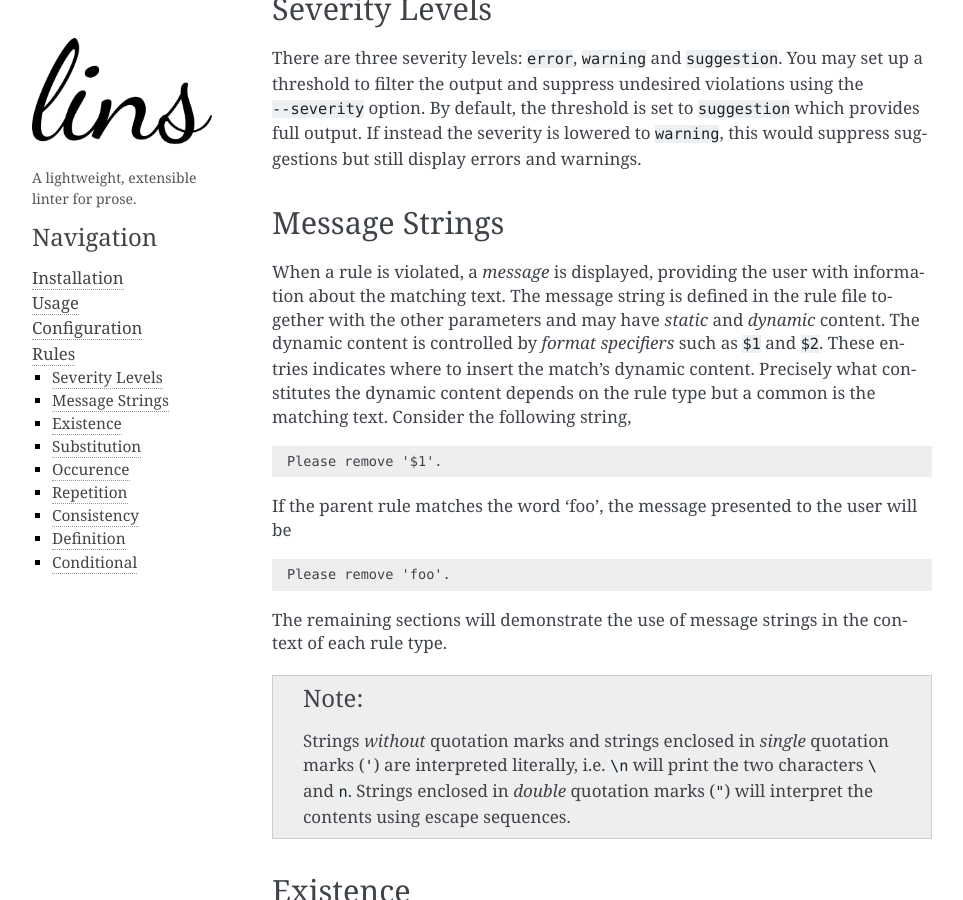
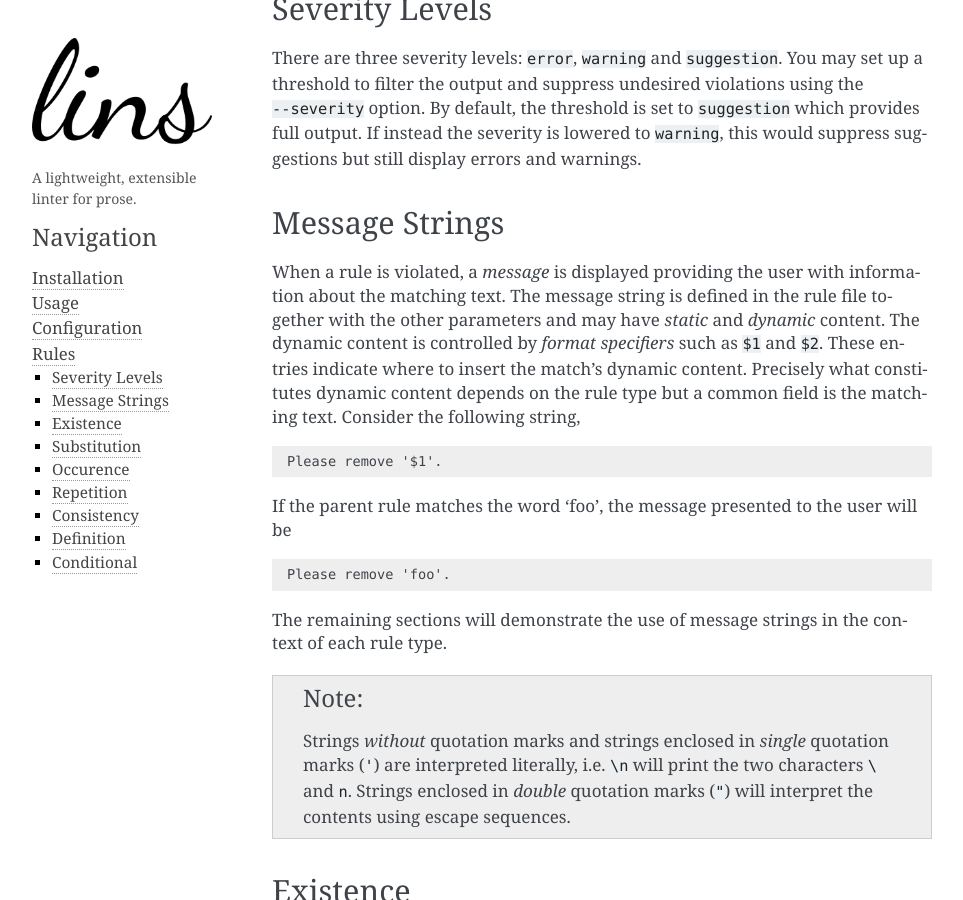
Before and after one commit to sthenic/lins, a Sphinx documentation site: the page built from doc/_source/rules.rst, in a window 1280 px wide and 900 px high, scrolled down 350 px. Shown: the whole window, without its empty margins (148-1111 px from the left). Built offline with Sphinx 7.4.7, drawn with Linux system fonts in a browser that asks for light colours.

Commit message:
[docs] Cleanup

```diff
--- a/doc/_source/configuration.rst
+++ b/doc/_source/configuration.rst
@@ -41,10 +41,6 @@ and explain its contents.
 
 .. literalinclude:: lins.cfg
     :language: cfg
-
-.. * File naming
-.. * Search behavior
-.. * Format?
 
 .. _`cfg_rule_dirs`:
 
--- a/doc/_source/rules.rst
+++ b/doc/_source/rules.rst
@@ -35,13 +35,13 @@ warnings.
 Message Strings
 ===============
 
-When a rule is violated, a *message* is displayed, providing the user with
+When a rule is violated, a *message* is displayed providing the user with
 information about the matching text. The message string is defined in the rule
 file together with the other parameters and may have *static* and *dynamic*
 content. The dynamic content is controlled by *format specifiers* such as ``$1``
-and ``$2``. These entries indicates where to insert the match's dynamic content.
-Precisely what constitutes the dynamic content depends on the rule type but a
-common is the matching text. Consider the following string,
+and ``$2``. These entries indicate where to insert the match's dynamic content.
+Precisely what constitutes dynamic content depends on the rule type but a
+common field is the matching text. Consider the following string,
 
 .. code-block:: text
 
```
